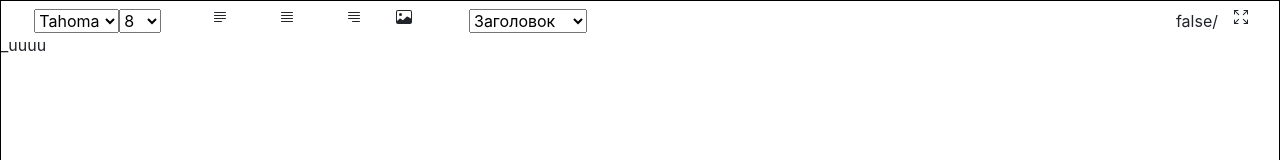
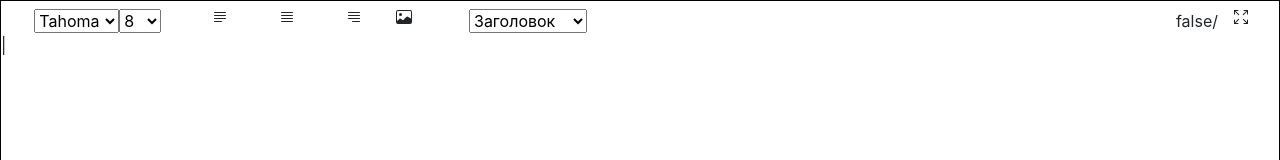
Before and after one commit to dimaarion/react-redactor, a React (Create React App) app: page / in a window 1280 px wide. Shown: the top 160 px of the page. Built offline with nearby package versions, Linux system fonts and the light colour scheme.

Commit message:
1 file modified

```diff
--- a/src/App.js
+++ b/src/App.js
@@ -39,7 +39,7 @@ function App() {
     objinarr(getClass(document, "text_block")).map(
       textBlock =>
         (textBlock.innerHTML =
-          '<div><span className = "item">' + "_uuuu" + "</span></div>")
+          '<div><span className = "item">' + "|" + "</span></div>")
     );
   }, []);
   useEffect(() => {
```
